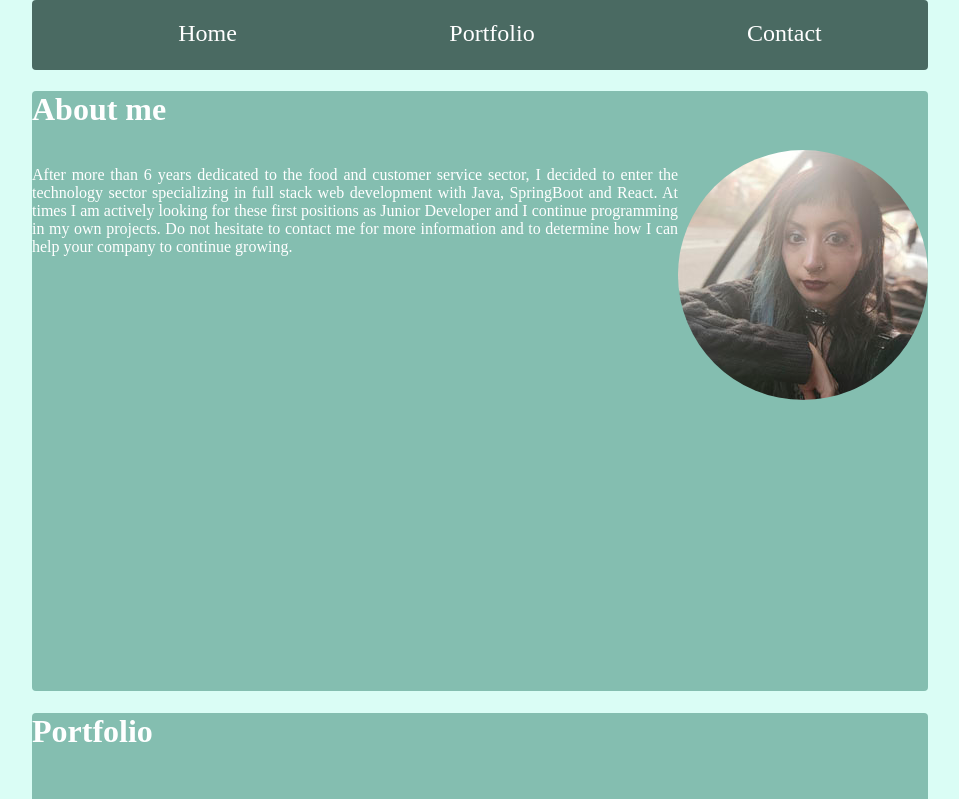
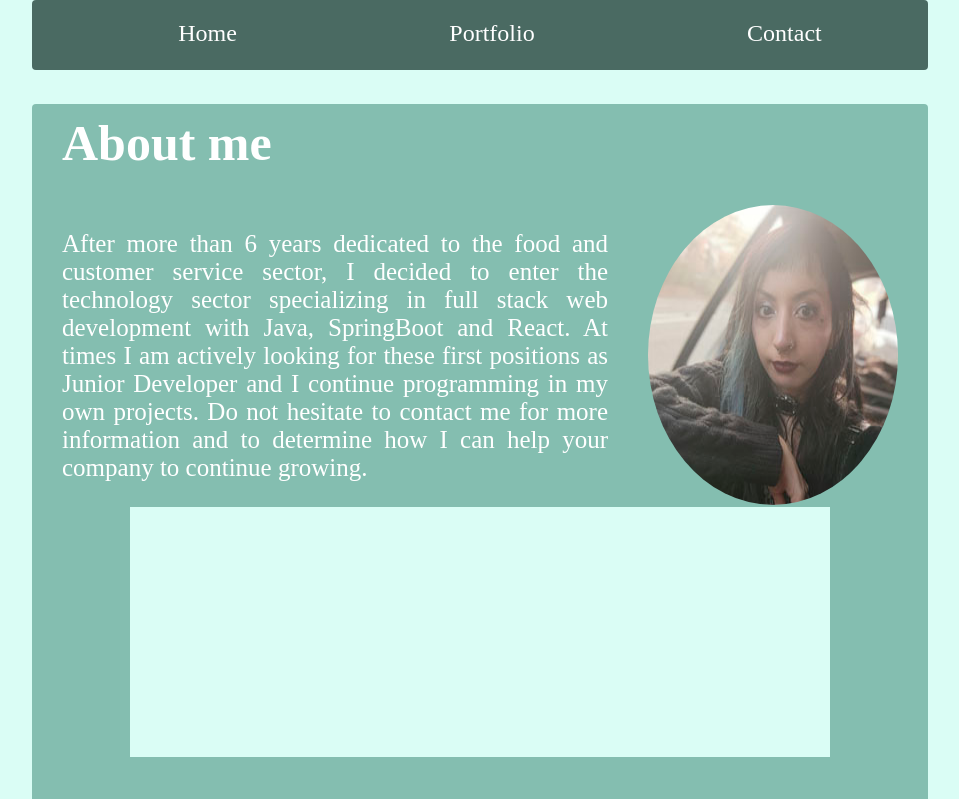
Before and after one commit to Lalu163/personal-page, a React (Create React App) app: page / in a window 1280 px wide. Shown: the top 799 px of the page, without its empty margins (160-1119 px from the left). Built offline with nearby package versions, Linux system fonts and the light colour scheme; a web font is replaced by a local one.

Commit message:
adding more styles

```diff
--- a/src/components/Home.css
+++ b/src/components/Home.css
@@ -2,12 +2,22 @@
     width:70%;
     background-color:#84BEB0;
     color:white;
-    height:600px;
+    height:700px;
     border-radius:4px;
+}
+h1{
+    font-size: 50px;
+    padding: 10px 0 0;
+}
+
+.bio-container{
+    margin:30px;
 }
 
 .home-bio{
     text-align: justify;
+    font-size:25px;
+    margin-right: 40px;
 }
 
 .bio{
@@ -16,4 +26,11 @@
 
 .img-laura{
     border-radius:50%;
+    max-height: 300px;
 }
+
+.skills-container{
+    background-color:#DAFDF5;
+    height:250px;
+    width:700px;
+}
--- a/src/components/Home.js
+++ b/src/components/Home.js
@@ -5,15 +5,21 @@ import Laura from "../assets/Laura.jpg";
 function Home() {
     return (
         <div className="about-me" id="about-me">
+            <div className="bio-container">
                 <h1>About me</h1>
                 <div className="bio">
                     <p className="home-bio">After more than 6 years dedicated to the food and customer service sector, I
                         decided to enter the
                         technology sector specializing in full stack web development with Java, SpringBoot and React. At
                         times I am actively looking for these first positions as Junior Developer
-                    and I continue programming in my own projects. Do not hesitate to contact me for more information
+                        and I continue programming in my own projects. Do not hesitate to contact me for more
+                        information
                         and to determine how I can help your company to continue growing.</p>
                     <img src={Laura} className="img-laura"/>
+                </div>
+                <div className="skills-container">
+
+                </div>
             </div>
         </div>
     );
```
Lines whose indentation alone changed are shown as unchanged.
